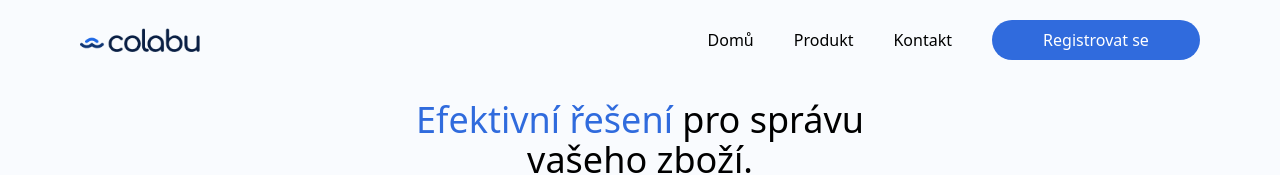
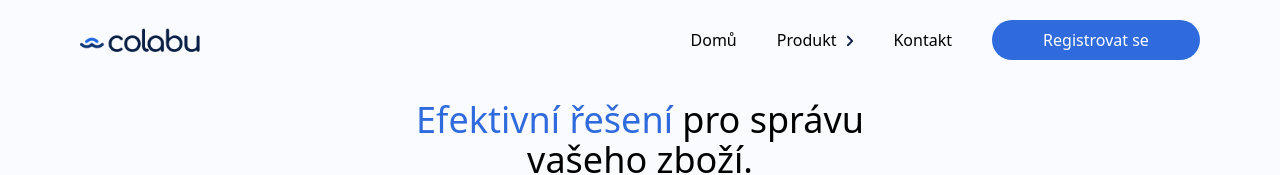
Before and after one commit to colabu-engineering/colabu-web, a Next.js app: page / in a window 1280 px wide. Shown: the top 175 px of the page. Built offline with nearby package versions, Linux system fonts and the light colour scheme.

Commit message:
Improvement of menu

```diff
--- a/components/footer.tsx
+++ b/components/footer.tsx
@@ -2,7 +2,7 @@ import Image from "next/image";
 
 export const Footer = () => {
     return (
-        <footer className="w-full lg:flex lg:justify-around md:pb-5">
+        <footer className="w-full lg:flex lg:justify-around py-5">
             <section className="flex w-full justify-center flex-col lg:flex-row lg:w-auto">
                 <div className="flex justify-center items-center">
                     <Image src="/envelope.svg" alt="Envelope icon" width="24" height="24"/>
@@ -24,7 +24,7 @@ export const Footer = () => {
                 </div>
             </section>
 
-            <section className="flex w-full justify-center py-5 lg:py-0 lg:w-auto">
+            <section className="flex w-full justify-center pt-5 lg:py-0 lg:w-auto">
                 <div className="mx-2.5">
                     <a href="https://www.facebook.com/ColabuCZ" target="_blank">
                         <Image src="/facebook.svg" alt="Facebook icon" width="24" height="24"/>
--- a/components/navbar.tsx
+++ b/components/navbar.tsx
@@ -1,34 +1,36 @@
-import { useState } from "react";
+import React, { useState } from "react";
 import Image from "next/image";
 import Link from "next/link";
 
 export const Navbar = () => {
     const [isNavOpen, setIsNavOpen] = useState(false);
-    const onLinkClick = () => setIsNavOpen(false);
+    const [isDropdownOpen, setIsDropdownOpen] = useState(false);
+    const onMobileLinkClick = () => setIsNavOpen(false);
+    const onDesktopLinkClick = () => setIsDropdownOpen(false);
 
     return (
         <header className="flex w-full">
             <section className="flex w-full pt-5 px-5 md:hidden">
-                <div>
+                <div className="z-30">
                     <Image src="/colabu-logo.png" alt="Colabu logo" width="120" height="25"/>
                 </div>
 
                 <div
                     className={`${isNavOpen ? "show-menu" : "hide-menu"} flex flex-col items-center justify-between min-h-[250px]`}
                 >
-                    <nav onClick={onLinkClick}>
+                    <nav onClick={onMobileLinkClick}>
                         <Link href="/">Domů</Link>
                     </nav>
-                    <nav onClick={onLinkClick}>
-                        <Link href="/product/product-buyer">Produkt</Link>
+                    <nav onClick={onMobileLinkClick}>
+                        <Link href="/product/product-buyer">Pro obchod</Link>
                     </nav>
-                    <nav onClick={onLinkClick}>
+                    <nav onClick={onMobileLinkClick}>
+                        <Link href="/product/product-supplier">Pro dodavatele</Link>
+                    </nav>
+                    <nav onClick={onMobileLinkClick}>
                         <Link href="/#contact">Kontakt</Link>
                     </nav>
-                    <nav
-                        className="flex justify-center items-center w-52 h-10 rounded-3xl bg-blue text-white"
-                        onClick={onLinkClick}
-                    >
+                    <nav className="flex justify-center items-center w-52 h-10 rounded-3xl bg-blue text-white">
                         <Link href="http://live.colabu.cz/register">Registrovat se</Link>
                     </nav>
                 </div>
@@ -70,17 +72,34 @@ export const Navbar = () => {
 
                 <div className="flex items-center">
                     <div className="mx-5">
-                        <nav>
+                        <nav onClick={onDesktopLinkClick}>
                             <Link href="/">Domů</Link>
                         </nav>
                     </div>
-                    <div className="mx-5">
-                        <nav>
-                            <Link href="/product/product-buyer">Produkt</Link>
-                        </nav>
+                    <div className="mx-5 relative">
+                        <div
+                            className="flex items-center cursor-pointer"
+                            onClick={() => setIsDropdownOpen((prev) => !prev)}
+                        >
+                            <span>Produkt</span>
+                            <div className={`${isDropdownOpen ? "rotate-90" : ""} ml-2.5 transition flex`}>
+                                <Image src="/arrow.png" alt="Icon arrow" width={7} height={10}/>
+                            </div>
+                        </div>
+                        <div
+                            className={`${isDropdownOpen ? "flex" : "hidden"} w-36 h-20 bg-white rounded-2xl shadow absolute top-8 right-0 flex-col justify-center items-center`}>
+                            <div className="text-left h-full flex flex-col justify-around py-2">
+                                <nav onClick={onDesktopLinkClick}>
+                                    <Link href="/product/product-buyer">Pro obchod</Link>
+                                </nav>
+                                <nav onClick={onDesktopLinkClick}>
+                                    <Link href="/product/product-supplier">Pro dodavatele</Link>
+                                </nav>
+                            </div>
+                        </div>
                     </div>
                     <div className="mx-5">
-                        <nav>
+                        <nav onClick={onDesktopLinkClick}>
                             <Link href="/#contact">Kontakt</Link>
                         </nav>
                     </div>
```
